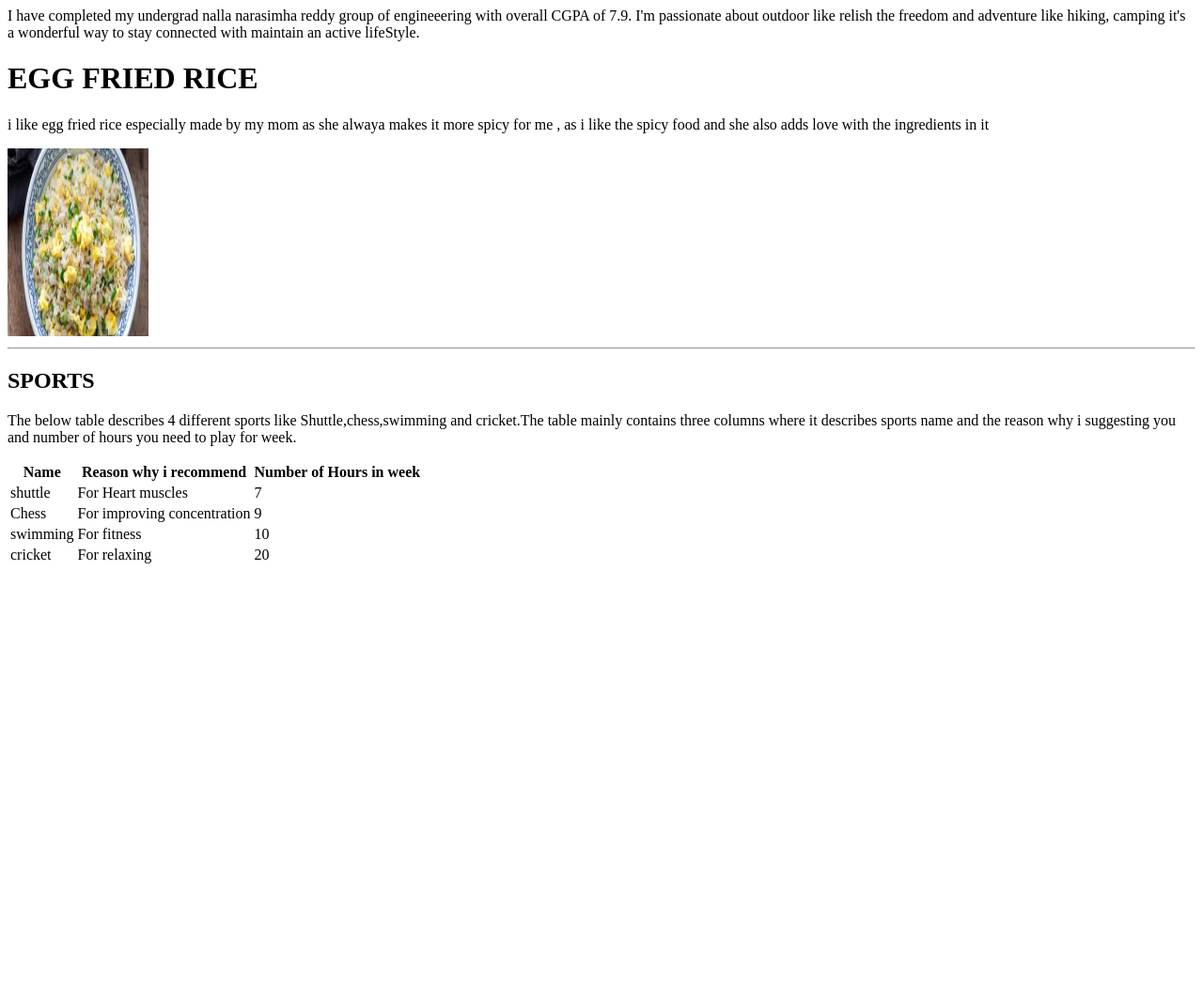
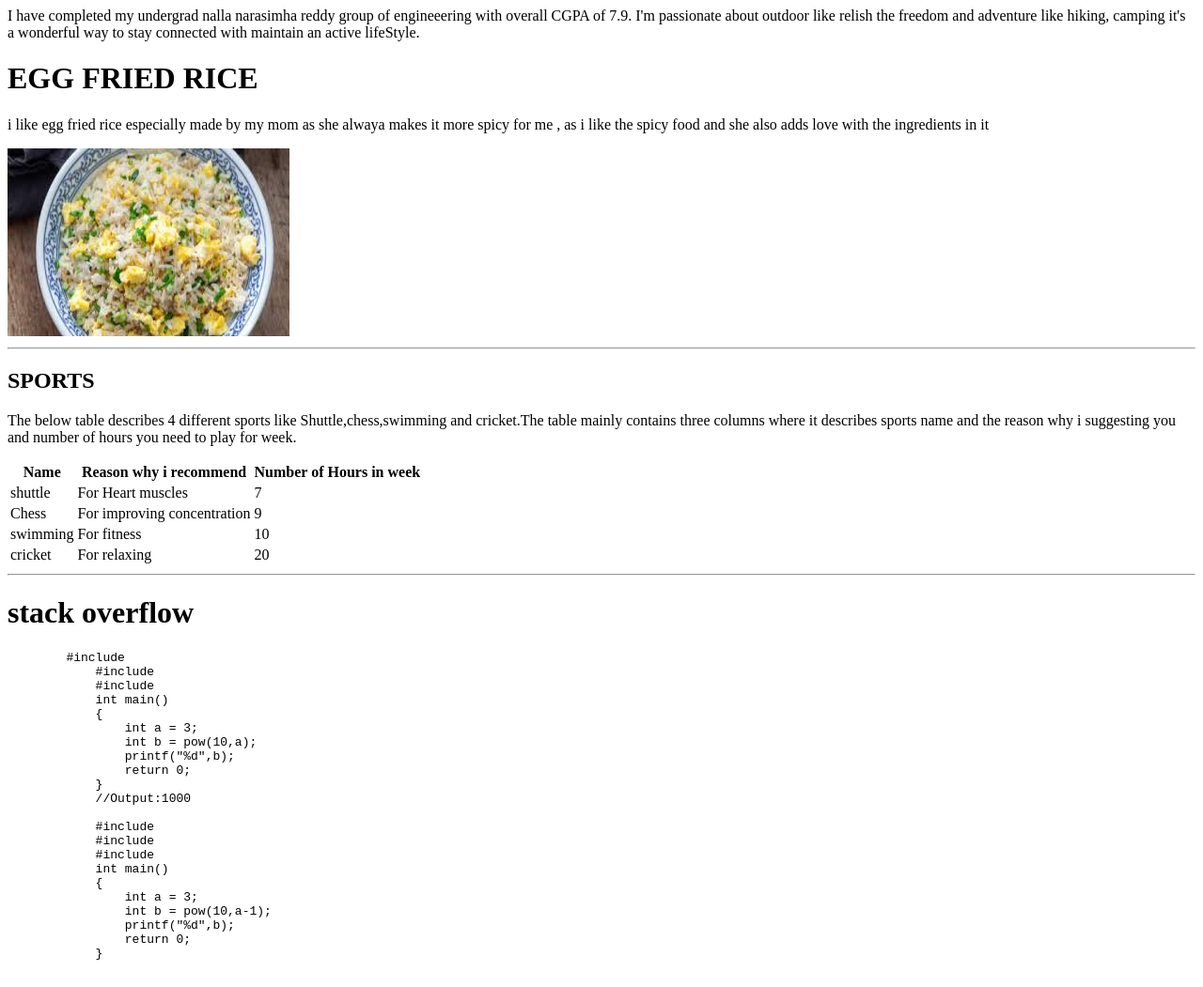
Before and after one commit to 44-563-WebApps-F23/44563-webapps-f23-assignment3-S566484, a plain HTML site: page mystats.html in a window 1280 px wide. Shown: the whole page at 94% size. Before the commit the page ends 800 px from the top, so only its background shows below. Drawn offline with Linux system fonts and the light colour scheme; files whose address does not match are found by name.

Commit message:
added stack overflow example

```diff
--- a/mystats.html
+++ b/mystats.html
@@ -7,7 +7,7 @@
     <body>I have completed my undergrad nalla narasimha reddy group of engineeering  with  overall CGPA of 7.9. I'm passionate about outdoor  like relish the freedom and adventure  like hiking, camping it's a wonderful way to stay connected  with  maintain  an active lifeStyle.
     <h1>EGG FRIED RICE</h1>
     <p>i like egg fried rice especially made by my mom as she alwaya makes it more spicy for me , as i like the spicy food and she also adds love with the ingredients in it </p>
-    <img src="C:\Users\S566484\OneDrive - nwmissouri.edu\Documents\GitHub\44563-webapps-f23-assignment3-S566484\EggFriedRice.jpg" height="200" width="150" alt="egg friend rice img">
+    <img src="C:\Users\S566484\OneDrive - nwmissouri.edu\Documents\GitHub\44563-webapps-f23-assignment3-S566484\EggFriedRice.jpg" height="200" width="300" alt="egg friend rice img">
     <hr>
     <h2>SPORTS</h2>
     <p>The below table describes 4 different sports like Shuttle,chess,swimming and cricket.The table mainly contains three columns where it describes sports name and the reason why i suggesting you and number of hours you need to play for week.</p>
@@ -36,5 +36,32 @@
             <td>20</td>
         </tr>
     </table>
+    <hr>
+    <h1>stack overflow</h1>
+    <blockquote cite = "https://stackoverflow.com/questions/41626879/about-the-pow-function-in-c" About the pow function in C++></blockquote>
+    <pre>
+        #include<cstdio>
+            #include<cmath>
+            #include<cstring>
+            int main()
+            {
+                int a = 3;
+                int b = pow(10,a);
+                printf("%d",b);
+                return 0;
+            }
+            //Output:1000
+
+            #include<cstdio>
+            #include<cmath>
+            #include<cstring>
+            int main()
+            {
+                int a = 3;
+                int b = pow(10,a-1);
+                printf("%d",b);
+                return 0;
+            }
+    </pre>
 </body>
 </html>
```
